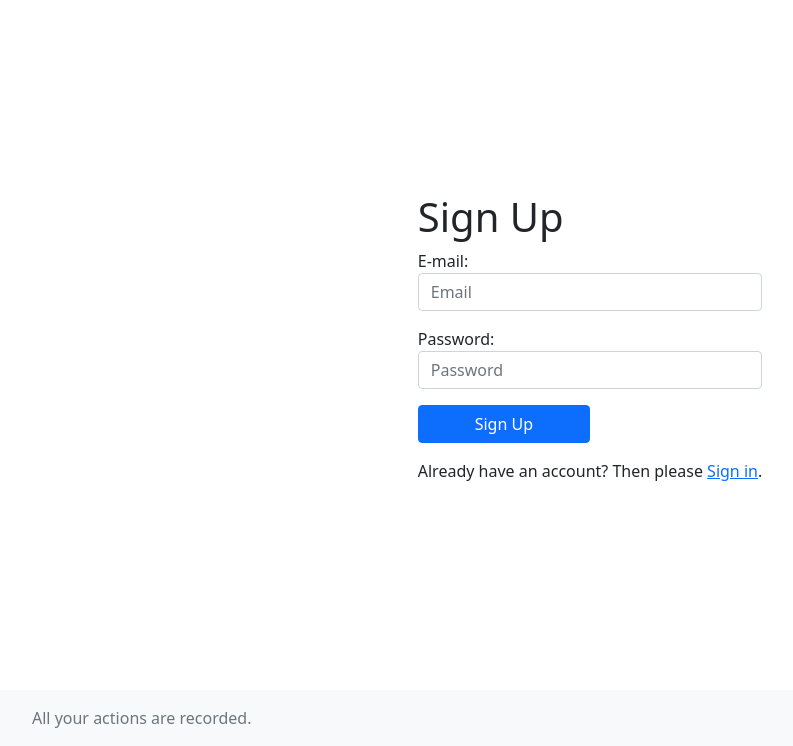
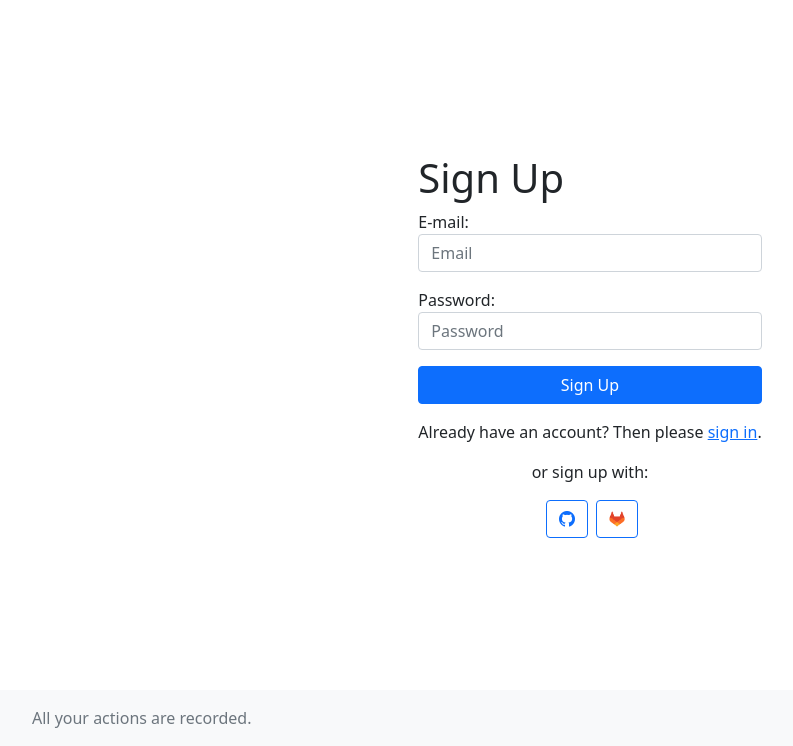
Before and after one commit to khashashin/m183-app, a Django app: page /accounts/signup/ in a window 1280 px wide. Shown: the part 54-800 px from the top of the page, without its empty margins (50-843 px from the left). Run offline with Django 4.2, Linux system fonts and the light colour scheme; some libraries are stand-ins or nearby versions.

Commit message:
chor(backend-auth): Minor changes

```diff
--- a/backend/templates/account/login.html
+++ b/backend/templates/account/login.html
@@ -10,13 +10,13 @@
     <input type="hidden" name="{{ redirect_field_name }}" value="{{ redirect_field_value }}"/>
     {% endif %}
     {{ form.as_p }}
-    <div class="d-flex align-items-center">
-        <button type="submit" id="submit" class="btn btn-primary w-50">Sign In</button>
+    <div class="d-grid">
+        <button type="submit" id="submit" class="btn btn-primary">Sign In</button>
     </div>
 </form>
 
 <div class="text-center">
-    <p>Not a member? <a href="{{ signup_url }}">Sign up</a></p>
+    <p>Not a member? <a href="{{ signup_url }}">sign up</a></p>
     {% get_providers as socialaccount_providers %}
 
     {% if socialaccount_providers %}
--- a/backend/templates/account/signup.html
+++ b/backend/templates/account/signup.html
@@ -9,10 +10,40 @@
     <input type="hidden" name="{{ redirect_field_name }}" value="{{ redirect_field_value }}"/>
     {% endif %}
     {{ form.as_p }}
-    <div class="d-flex align-items-center">
-        <button type="submit" id="submit" class="btn btn-primary w-50">Sign Up</button>
+    <div class="d-grid">
+        <button type="submit" id="submit" class="btn btn-primary">Sign Up</button>
     </div>
 </form>
 
-<p>Already have an account? Then please <a href="{{ login_url }}">Sign in</a>.</p>
+
+<div class="text-center">
+    <p>Already have an account? Then please <a href="{{ login_url }}">sign in</a>.</p>
+    {% get_providers as socialaccount_providers %}
+
+    {% if socialaccount_providers %}
+        <p>or sign up with:</p>
+
+
+        {% for provider in socialaccount_providers %}
+            {% if provider.name == 'GitHub' %}
+                <a title="{{provider.name}}" class="btn btn-outline-primary mx-1 {{provider.id}}"
+                    href="{% provider_login_url provider.id process=process scope=scope auth_params=auth_params %}">
+                    <i class="bi bi-github"></i>
+                </a>
+            {% elif provider.name == 'GitLab' %}
+                <a title="IET-Gibb {{provider.name}}" class="provider-icon btn btn-outline-primary {{provider.id}}"
+                    href="{% provider_login_url provider.id process=process scope=scope auth_params=auth_params %}">
+                    <img width="30"
+                        src="{% static 'img/gitlab-logo-500.png' %}" /></a>
+            {% elif provider.name == 'Google' %}
+                <a title="{{provider.name}}" class="btn btn-outline-danger mx-1 {{provider.id}}"
+                    href="{% provider_login_url provider.id process=process scope=scope auth_params=auth_params %}"><i class="bi bi-google"></i></a>
+            {% elif provider.name == 'Twitter' %}
+                <a title="{{provider.name}}" class="btn btn-outline-primary mx-1 {{provider.id}}"
+                    href="{% provider_login_url provider.id process=process scope=scope auth_params=auth_params %}"><i class="bi bi-twitter"></i></a>
+            {% endif %}
+
+        {% endfor %}
+    {% endif %}
+</div>
 {% endblock %}
--- a/backend/templates/socialaccount/full_screen_wrapper.html
+++ b/backend/templates/socialaccount/full_screen_wrapper.html
@@ -32,7 +32,7 @@
 {% block javascripts %}
 
 <script>
-    document.addEventListener('DOMContentLoaded', function() {
+    document.addEventListener('DOMContentLoaded', function () {
         const errorMessages = document.querySelectorAll('.errorlist');
     });
 </script>
--- a/backend/templates/socialaccount/login.html
+++ b/backend/templates/socialaccount/login.html
@@ -12,7 +12,7 @@
 {% endif %}
 
 <form method="post">
-  {% csrf_token %}
-  <button type="submit" class="btn btn-primary">Continue</button>
+    {% csrf_token %}
+    <button type="submit" class="btn btn-primary">Continue</button>
 </form>
 {% endblock %}
--- a/backend/templates/socialaccount/login_cancelled.html
+++ b/backend/templates/socialaccount/login_cancelled.html
@@ -2,7 +2,7 @@
 
 {% block title %}
 Login Cancelled
-        {% endblock %}
+{% endblock %}
 
 {% block content_wrapper %}
 
@@ -10,6 +10,7 @@ Login Cancelled
 
 {% url 'account_login' as login_url %}
 
-<p>You decided to cancel logging in to our site using one of your existing accounts. If this was a mistake, please proceed to <a href="{{login_url}}">sign in</a>.</p>
+<p>You decided to cancel logging in to our site using one of your existing accounts. If this was a mistake, please
+    proceed to <a href="{{login_url}}">sign in</a>.</p>
 
 {% endblock %}
```
Also changed, not shown: other parts of backend/templates/account/signup.html (+1 -0 lines), backend/templates/socialaccount/connections.html (+32 -7 lines), backend/templates/socialaccount/signup.html (+10 -1 lines). Lines whose indentation alone changed are shown as unchanged.
